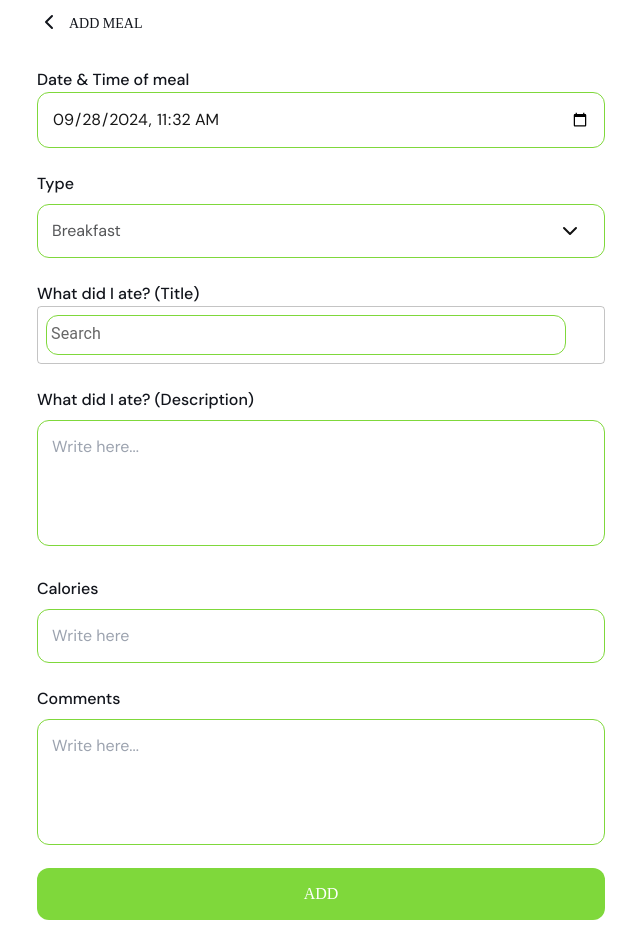
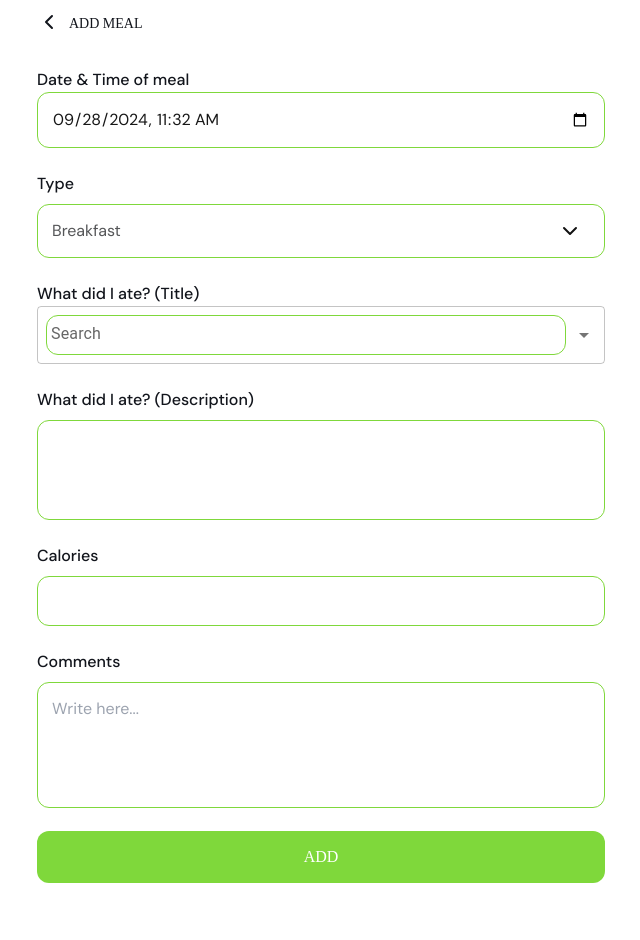
Before and after one commit to jroug/fitness-geek, a Next.js app: page /meals/add in a window 1280 px wide. Shown: the whole page, without its empty margins (319-959 px from the left). After the commit the page ends 903 px from the top, so only its background shows below. Built offline with nearby package versions, Linux system fonts and the light colour scheme; no server answers; a web font is replaced by a local one.

Commit message:
unfinished fixes, I will be back

```diff
--- a/app/meals/add/page.tsx
+++ b/app/meals/add/page.tsx
@@ -13,6 +13,8 @@ const AddMeal = () => {
 
     const [mealType, setMealType] = useState('');
     const [mealTitle, setMealTitle] = useState('');
+    const [mealDescription, setMealDescription] = useState('');
+    const [mealCalories, setMealCalories] = useState('');
     const [suggestionMeals, setSuggestionMeals] = useState([]);
     const [dateTime, setDateTime] = useState('');
 
@@ -63,7 +65,7 @@ const AddMeal = () => {
 
     const getMealSuggestions = async () => {
         // Example: fetch data from an API or local data
-        const fetchSuggestedMealsUrl = `${process.env.NEXT_PUBLIC_BASE_URL}${process.env.NEXT_PUBLIC_WORDPRESS_API_URL}/wp/v2/meal?per_page=100&orderby=date&order=desc&_fields=id,title,content`;
+        const fetchSuggestedMealsUrl = `${process.env.NEXT_PUBLIC_BASE_URL}${process.env.NEXT_PUBLIC_WORDPRESS_API_URL}/wp/v2/meal?per_page=100&orderby=date&order=desc&_fields=id,title,content,calories`;
         const res = await fetch(fetchSuggestedMealsUrl);
         const data = await res.json();
         setSuggestionMeals(data);
@@ -78,7 +80,10 @@ const AddMeal = () => {
     }, []);
 
     const handleMealSugestionsInputChange = (event, newValue) => {
-        setMealTitle(newValue);
+        // console.log(newValue);
+        setMealTitle(newValue.title);
+        setMealDescription(newValue.content.rendered);
+        setMealCalories(newValue.calories);
     };
 
 
@@ -136,10 +141,10 @@ const AddMeal = () => {
                                 <label htmlFor="meal-short" className="custom-lbl-feedback">What did I ate? (Title)</label>
                                 {/* <input type="text" id="meal-short" placeholder="Write here" className="sm-font-sans border mt-8" autoComplete="off" /> */}
                                 <Autocomplete
-                                    freeSolo
-                                    options={suggestionMeals.map((option) => option.title.rendered)} // Customize as needed
-                                    value={mealTitle}
-                                    onInputChange={handleMealSugestionsInputChange}
+                                    options={suggestionMeals}
+                                    getOptionLabel={ (option) => option.title.rendered }
+                                    onChange={handleMealSugestionsInputChange}
+                                    isOptionEqualToValue = {(options, value) => options.id === value.id }
                                     renderInput={(params) => (
                                         <TextField {...params} label="Search" variant="outlined" />
                                     )}
@@ -147,11 +152,11 @@ const AddMeal = () => {
                             </div>
                             <div className="addmeal-div">
                                 <label htmlFor="meal-long" className="custom-lbl-feedback">What did I ate? (Description)</label>
-                                <textarea rows="4" cols="50" placeholder="Write here..." className="sm-font-sans custom-textarea mt-8" id="meal-long"></textarea>
+                                <div className="sm-font-sans custom-textarea-div mt-8 border-green-1" id="meal-long" >{mealDescription}</div>
                             </div>
                             <div className="addmeal-div feedback-email">
                                 <label htmlFor="calories" className="custom-lbl-feedback">Calories</label>
-                                <input type="text" id="calories" placeholder="Write here" className="sm-font-sans border mt-8" autoComplete="off" />
+                                <div className="sm-font-sans custom-div mt-8 border-green-1" id="calories" >{mealCalories}</div>
                             </div>
                             <div className="addmeal-div">
                                 <label htmlFor="comments" className="custom-lbl-feedback">Comments</label>
--- a/public/css/style.css
+++ b/public/css/style.css
@@ -3077,3 +3077,22 @@ ul.nav.nav-tabs.focus-tab-main{
 .addmeal-div input{
     border:1px solid #7FD83B !important;
 }
+.border-green-1{
+    border: 1px solid #7FD83B !important;
+}
+
+.custom-div{
+    border-radius: 12px;
+    background-color: var(--1, #FFF);
+    padding: 14px;
+    width: 100%;
+    height:50px;
+}
+
+.custom-textarea-div{
+    border-radius: 12px;
+    background-color: var(--1, #FFF);
+    padding: 14px;
+    width: 100%;
+    height:100px;
+}
```
Also changed, not shown: app/faq/page.tsx (renamed from app/faq/page.jsx). Lines whose indentation alone changed are shown as unchanged.
